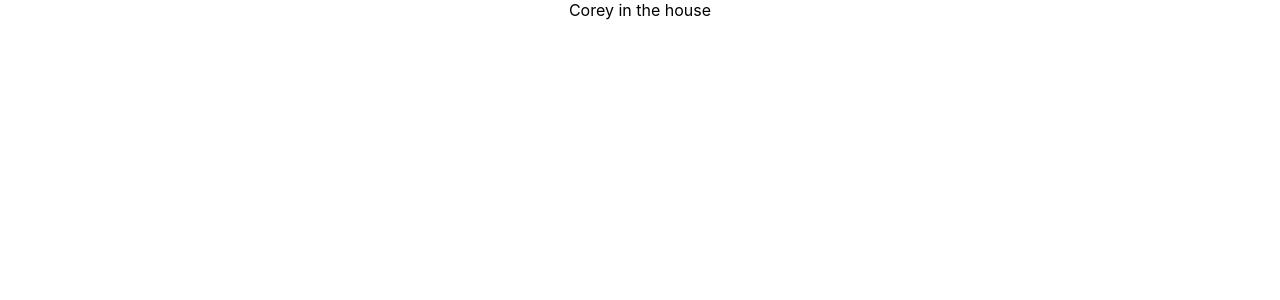
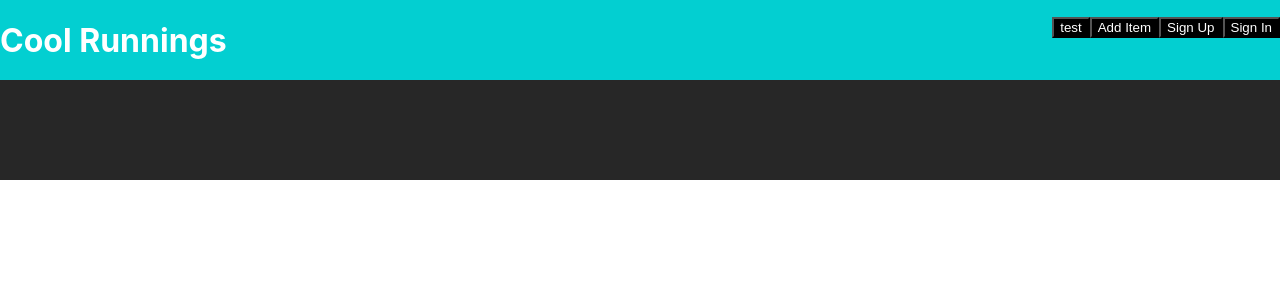
Before and after one commit to jpacheco008/Cool-Ridings, a React (Create React App) app in the folder client/: page / in a window 1280 px wide. Shown: the top 300 px of the page. Built offline with nearby package versions, Linux system fonts and the light colour scheme.

Commit message:
layout/nav/footer created

```diff
--- a/client/src/components/shared/Footer/Footer.css
+++ b/client/src/components/shared/Footer/Footer.css
@@ -0,0 +1,4 @@
+footer{
+    background-color:#272727;
+    height: 100px;
+}
--- a/client/src/components/shared/Footer/Footer.jsx
+++ b/client/src/components/shared/Footer/Footer.jsx
@@ -0,0 +1,12 @@
+import React from 'react';
+import './Footer.css'
+
+const Footer = () => {
+    return (
+        <>
+            <footer></footer>
+        </>
+    );
+};
+
+export default Footer;
--- a/client/src/components/shared/Layout/Layout.jsx
+++ b/client/src/components/shared/Layout/Layout.jsx
@@ -0,0 +1,14 @@
+import React from 'react';
+import Nav from '../Nav/Nav'
+import Footer from '../Footer/Footer'
+
+const Layout = () => {
+    return (
+        <>
+            <Nav />
+            <Footer />
+        </>
+    );
+};
+
+export default Layout;
--- a/client/src/components/shared/Nav/Nav.css
+++ b/client/src/components/shared/Nav/Nav.css
@@ -0,0 +1,20 @@
+
+
+.nav-container{
+    display: flex;
+    justify-content: space-between;
+    background-color:#03CFD1;
+    height:80px;
+}
+li{
+    display: inline;
+}
+.nav-button{
+    color: white;
+    background-color: black;
+}
+
+.site-title{
+    color: white;
+
+}
--- a/client/src/components/shared/Nav/Nav.jsx
+++ b/client/src/components/shared/Nav/Nav.jsx
@@ -0,0 +1,24 @@
+import React from 'react';
+import './Nav.css'
+import { Link } from 'react-router-dom';
+
+
+const Nav = () => {
+    return (
+        <>
+            <div className="nav-container">
+                <h1 className="site-title">Cool Runnings</h1>
+                <nav>
+                    <ul>
+                        <Link to="/products"><li><button className="nav-button">test</button></li></Link>
+                        <Link to=""><li><button className="nav-button">Add Item</button></li></Link>
+                        <Link to="/sign-up"><li><button className="nav-button">Sign Up</button></li></Link>
+                        <Link to="/sign-in"><li><button className="nav-button">Sign In</button></li></Link>
+                    </ul>
+                </nav>
+            </div>
+        </>
+    );
+};
+
+export default Nav;
--- a/client/src/screens/Home/Home.jsx
+++ b/client/src/screens/Home/Home.jsx
@@ -1,9 +1,8 @@
-
-
+import Layout from '../../components/shared/Layout/Layout'
 const Home = (props) => {
   return (
     <div>
-        Corey in the house
+      <Layout />
     </div>
   )
 }
```
